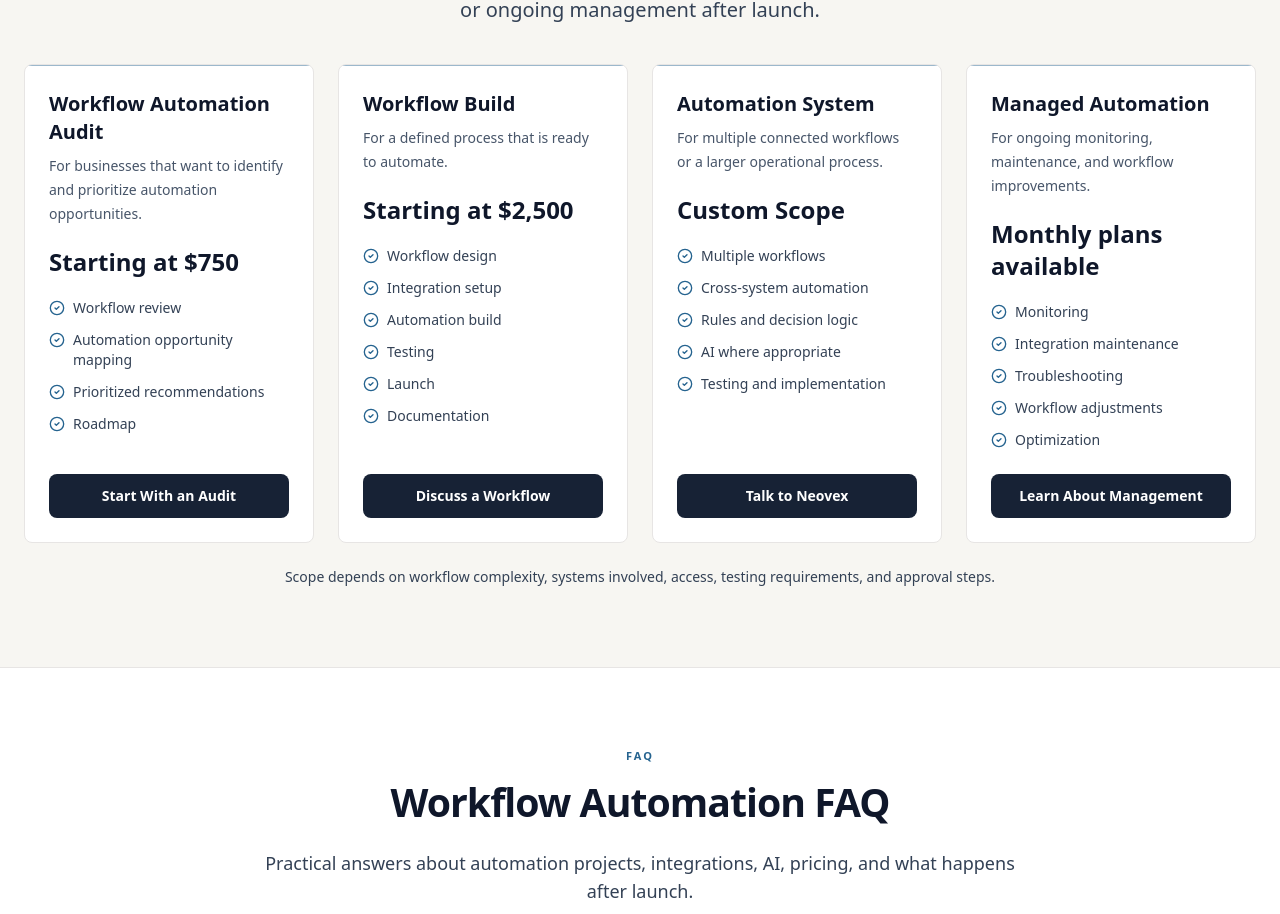
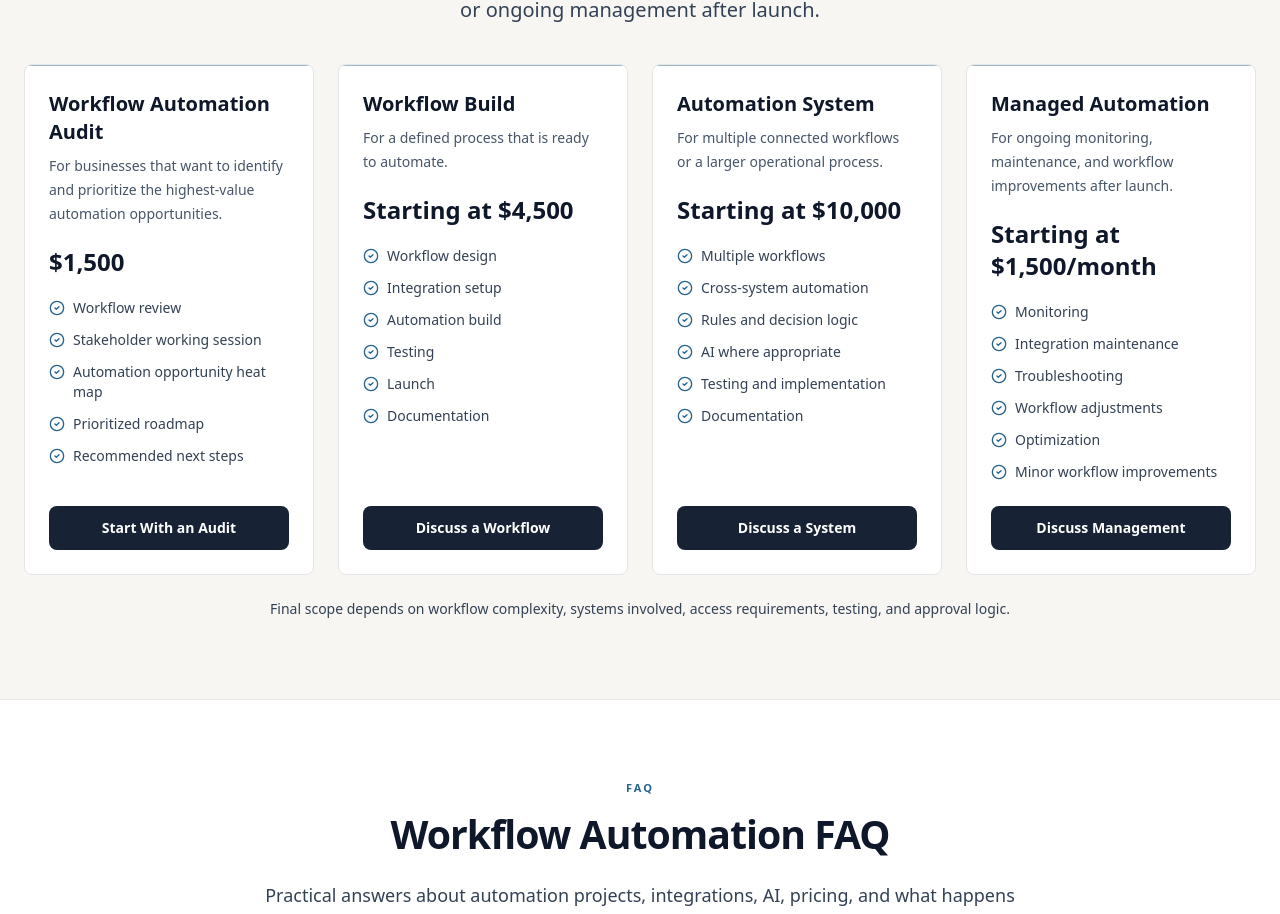
Before and after one commit to VVG-1/neovex-site, a React (Vite) app: page / in a window 1280 px wide. Shown: the part 8119-9033 px from the top of the page. Built offline with nearby package versions, Linux system fonts and the light colour scheme.

Commit message:
Update workflow automation pricing

```diff
--- a/src/components/FounderPlan.jsx
+++ b/src/components/FounderPlan.jsx
@@ -6,20 +6,21 @@ const MEETINGS_URL = "https://meetings.hubspot.com/neovex";
 export const workflowOffers = [
   {
     title: "Workflow Automation Audit",
-    audience: "For businesses that want to identify and prioritize automation opportunities.",
-    price: "Starting at $750",
+    audience: "For businesses that want to identify and prioritize the highest-value automation opportunities.",
+    price: "$1,500",
     cta: "Start With an Audit",
     features: [
       "Workflow review",
-      "Automation opportunity mapping",
-      "Prioritized recommendations",
-      "Roadmap",
+      "Stakeholder working session",
+      "Automation opportunity heat map",
+      "Prioritized roadmap",
+      "Recommended next steps",
     ],
   },
   {
     title: "Workflow Build",
     audience: "For a defined process that is ready to automate.",
-    price: "Starting at $2,500",
+    price: "Starting at $4,500",
     cta: "Discuss a Workflow",
     features: [
       "Workflow design",
@@ -33,27 +34,29 @@ export const workflowOffers = [
   {
     title: "Automation System",
     audience: "For multiple connected workflows or a larger operational process.",
-    price: "Custom Scope",
-    cta: "Talk to Neovex",
+    price: "Starting at $10,000",
+    cta: "Discuss a System",
     features: [
       "Multiple workflows",
       "Cross-system automation",
       "Rules and decision logic",
       "AI where appropriate",
       "Testing and implementation",
+      "Documentation",
     ],
   },
   {
     title: "Managed Automation",
-    audience: "For ongoing monitoring, maintenance, and workflow improvements.",
-    price: "Monthly plans available",
-    cta: "Learn About Management",
+    audience: "For ongoing monitoring, maintenance, and workflow improvements after launch.",
+    price: "Starting at $1,500/month",
+    cta: "Discuss Management",
     features: [
       "Monitoring",
       "Integration maintenance",
       "Troubleshooting",
       "Workflow adjustments",
       "Optimization",
+      "Minor workflow improvements",
     ],
   },
 ];
@@ -84,7 +87,7 @@ export default function FounderPlan() {
         </div>
 
         <p className="mt-6 text-sm text-slate-700">
-          Scope depends on workflow complexity, systems involved, access, testing requirements, and approval steps.
+          Final scope depends on workflow complexity, systems involved, access requirements, testing, and approval logic.
         </p>
       </div>
     </section>
```
